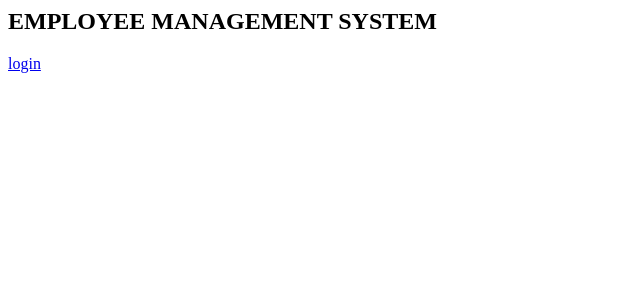
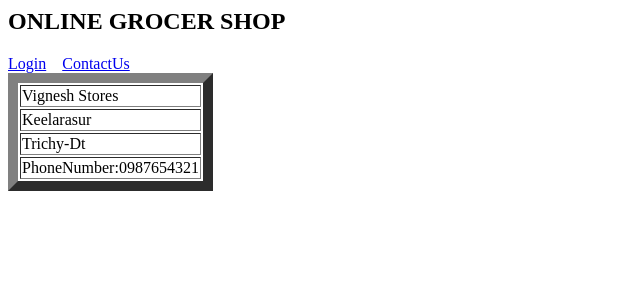
Before and after one commit to HariKrish1110/Routing_Concepts1, an Angular app: page /contact in a window 1280 px wide. Before the commit this address led to /. Shown: the top 300 px of the page, without its empty margins (0-640 px from the left). Built offline with nearby package versions, Linux system fonts and the light colour scheme.

Commit message:
4 files modified, 6 added

```diff
--- a/src/app/app.component.html
+++ b/src/app/app.component.html
@@ -1,4 +1,9 @@
-<h2>EMPLOYEE MANAGEMENT SYSTEM</h2>
+<h2>ONLINE GROCER SHOP</h2>
+<router-outlet></router-outlet>
+<div>
+<nav>
+  <a routerLink="/login">Login</a>&nbsp;&nbsp;&nbsp;
+<a routerLink="/contact">ContactUs</a>
 
-<a routerLink="/login">login</a>
+  </nav></div>
 <router-outlet></router-outlet>
--- a/src/app/app.routes.ts
+++ b/src/app/app.routes.ts
@@ -1,9 +1,15 @@
 import { Component } from '@angular/core';
 import{Routes}from '@angular/router';
+import { from } from 'rxjs';
+import {ContactComponent} from './contact/contact.component';
 import {LoginComponent}from './login/login.component';
+import{UserComponent}from './user/user.component';
+
 export const Approute:Routes=[
-  {
-  path:'login',
-  component: LoginComponent
-  }
+
+  {path:'login',component: LoginComponent},
+  {path:'user',component:UserComponent},
+  {path:'contact',component:ContactComponent}
+
 ];
+export const routingcomponents=[LoginComponent,UserComponent,ContactComponent]
--- /dev/null
+++ b/src/app/contact/contact.component.css
@@ -0,0 +1,4 @@
+t{
+
+  border: 10px;
+}
--- /dev/null
+++ b/src/app/contact/contact.component.html
@@ -0,0 +1,6 @@
+<table border="10px">
+  <tr><td>Vignesh Stores</td></tr>
+  <tr><td>Keelarasur</td></tr>
+  <tr><td>Trichy-Dt</td></tr>
+  <tr><td>PhoneNumber:0987654321</td></tr>
+</table>
--- /dev/null
+++ b/src/app/contact/contact.component.ts
@@ -0,0 +1,15 @@
+import { Component, OnInit } from '@angular/core';
+
+@Component({
+  selector: 'app-contact',
+  templateUrl: './contact.component.html',
+  styleUrls: ['./contact.component.css']
+})
+export class ContactComponent implements OnInit {
+
+  constructor() { }
+
+  ngOnInit() {
+  }
+
+}
--- a/src/app/login/login.component.ts
+++ b/src/app/login/login.component.ts
@@ -1,5 +1,5 @@
 import { Component, OnInit } from '@angular/core';
-
+import {Router} from '@angular/router';
 @Component({
   selector: 'app-login',
   templateUrl: './login.component.html',
@@ -8,13 +8,16 @@ import { Component, OnInit } from '@angular/core';
 export class LoginComponent implements OnInit {
 name:string;
 pass:string;
-  constructor() { }
+  constructor(private router:Router) { }
 
   ngOnInit() {
   }
   LoginUser(){
     if(this.name=="admin" && this.pass=="pass"){
-      alert("Welcome");
+      this.router.navigate(['user']);
+    }
+    else{
+      alert('your credintals is wrong');
     }
   }
 
--- /dev/null
+++ b/src/app/user/user.component.html
@@ -0,0 +1,4 @@
+<h1>
+welcome
+</h1>
+<p><a routerLink="/">user</a></p>
--- /dev/null
+++ b/src/app/user/user.component.ts
@@ -0,0 +1,15 @@
+import { Component, OnInit } from '@angular/core';
+
+@Component({
+  selector: 'app-user',
+  templateUrl: './user.component.html',
+  styleUrls: ['./user.component.css']
+})
+export class UserComponent implements OnInit {
+
+  constructor() { }
+
+  ngOnInit() {
+  }
+
+}
```
Also changed, not shown: src/app/app.module.ts (+5 -3 lines), src/app/user/user.component.css (added).
